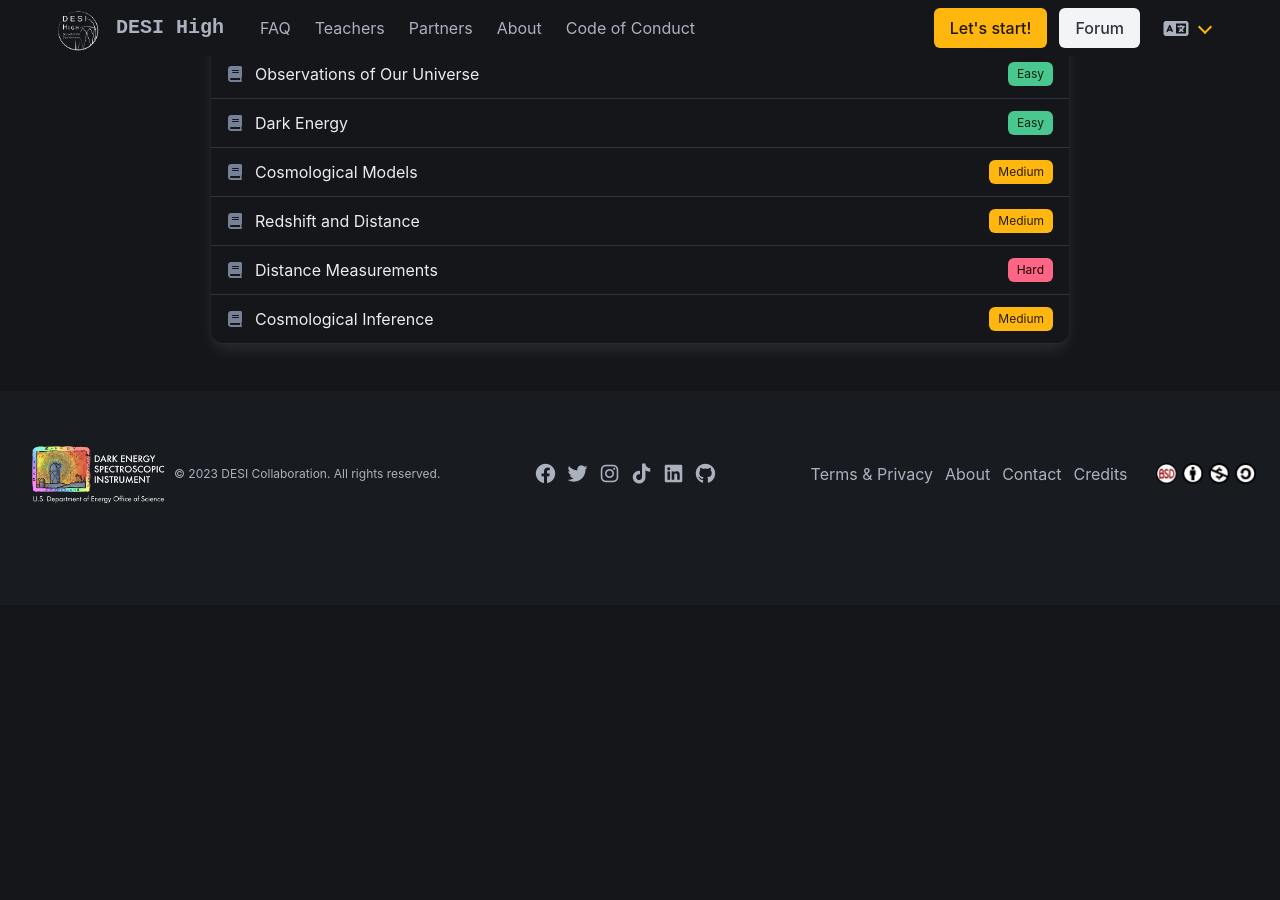
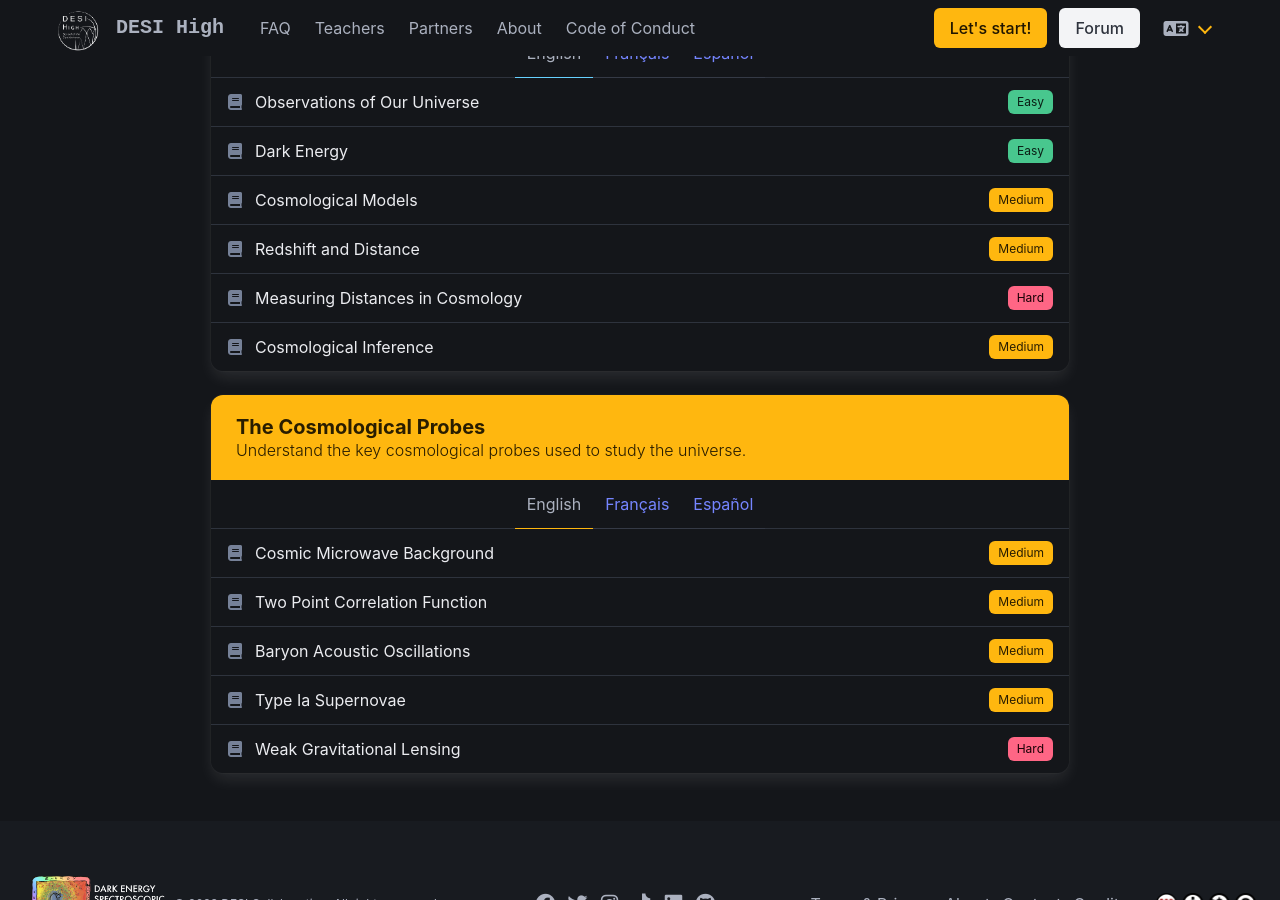
Before and after one commit to DESIHIGH/desihigh.github.io, a Jekyll site: the page built from curriculum.html, in a window 1280 px wide and 900 px high, scrolled down 1898 px. Built offline with Jekyll 4.4.1, drawn with Linux system fonts in a browser that asks for light colours; before the commit the page ends 2503 px from its top, so only the background shows below that; some of the changed text lies outside the part shown.

Commit message:
Update curriculums w/ main links

```diff
--- a/_data/curriculums/curriculums.yml
+++ b/_data/curriculums/curriculums.yml
@@ -18,7 +18,7 @@
     - tag: Introduction to Python
       icon: fa-solid fa-wrench
       level: Easy
-    - tag: Introduction to Numpy
+    - tag: Introduction to Python Packages
       icon: fa-solid fa-wrench
       level: Easy
     - tag: Python Cheatsheet
@@ -42,7 +42,22 @@
       level: Medium
     - tag: Redshift and Distance
       level: Medium
-    - tag: Distance Measurements
+    - tag: Measuring Distances in Cosmology
       level: Hard
     - tag: Cosmological Inference
       level: Medium
+
+- name: The Cosmological Probes
+  excerpt: "Understand the key cosmological probes used to study the universe."
+  color: "is-warning"
+  files:
+    - tag: Cosmic Microwave Background
+      level: Medium
+    - tag: Two Point Correlation Function
+      level: Medium
+    - tag: Baryon Acoustic Oscillations
+      level: Medium
+    - tag: Type Ia Supernovae
+      level: Medium
+    - tag: Weak Gravitational Lensing
+      level: Hard
--- a/_data/curriculums/files.yaml
+++ b/_data/curriculums/files.yaml
@@ -1,45 +1,48 @@
+# Code 101
 Introduction to Python:
   en:
     name: Introduction to Python
     url:
-      github: https://github.com/DESIHIGH/desihigh/blob/minimal/notebooks/English/PythonTutorial.ipynb
-      open: https://mybinder.org/v2/gh/DESIHIGH/desihigh/minimal?urlpath=tree/notebooks/English/PythonTutorial.ipynb
+      github: https://github.com/DESIHIGH/desihigh/tree/main/notebooks/English/PythonTutorial.ipynb
+      open: https://mybinder.org/v2/gh/DESIHIGH/desihigh/main?urlpath=tree/notebooks/English/PythonTutorial.ipynb
 
-Introduction to Numpy:
+Introduction to Python Packages:
   en:
-    name: Introduction to Numpy
+    name: Introduction to Python Packages
     url:
+      github: https://github.com/DESIHIGH/desihigh/tree/main/notebooks/English/PythonPackages.ipynb
+      open: https://mybinder.org/v2/gh/DESIHIGH/desihigh/main?urlpath=tree/notebooks/English/PythonPackages.ipynb
 
 Python Cheatsheet:
   en:
     name: Python Cheatsheet
     url:
-      github: https://github.com/DESIHIGH/desihigh/tree/minimal/notebooks/English/cheatsheets/Python.pdf
-      open: https://docs.google.com/viewer?url=https://github.com/DESIHIGH/desihigh/raw/minimal/notebooks/English/cheatsheets/Python.pdf
+      github: https://github.com/DESIHIGH/desihigh/tree/main/notebooks/English/cheatsheets/Python.pdf
+      open: https://docs.google.com/viewer?url=https://github.com/DESIHIGH/desihigh/raw/main/notebooks/English/cheatsheets/Python.pdf
   fr:
     name: Cheatsheet Python
     url:
-      github: https://github.com/DESIHIGH/desihigh/tree/minimal/notebooks/French/cheatsheets/Python.pdf
-      open: https://docs.google.com/viewer?url=https://github.com/DESIHIGH/desihigh/raw/minimal/notebooks/French/cheatsheets/Python.pdf
+      github: https://github.com/DESIHIGH/desihigh/tree/main/notebooks/French/cheatsheets/Python.pdf
+      open: https://docs.google.com/viewer?url=https://github.com/DESIHIGH/desihigh/raw/main/notebooks/French/cheatsheets/Python.pdf
 
 Numpy Cheatsheet:
   en:
     name: Numpy Cheatsheet
     url:
-      github: https://github.com/DESIHIGH/desihigh/tree/minimal/notebooks/English/cheatsheets/Numpy.pdf
-      open: https://docs.google.com/viewer?url=https://github.com/DESIHIGH/desihigh/raw/minimal/notebooks/English/cheatsheets/Numpy.pdf
+      github: https://github.com/DESIHIGH/desihigh/tree/main/notebooks/English/cheatsheets/Numpy.pdf
+      open: https://docs.google.com/viewer?url=https://github.com/DESIHIGH/desihigh/raw/main/notebooks/English/cheatsheets/Numpy.pdf
   fr:
     name: Cheatsheet Numpy
     url:
-      github: https://github.com/DESIHIGH/desihigh/tree/minimal/notebooks/French/cheatsheets/Numpy.pdf
-      open: https://docs.google.com/viewer?url=https://github.com/DESIHIGH/desihigh/raw/minimal/notebooks/French/cheatsheets/Numpy.pdf
+      github: https://github.com/DESIHIGH/desihigh/tree/main/notebooks/French/cheatsheets/Numpy.pdf
+      open: https://docs.google.com/viewer?url=https://github.com/DESIHIGH/desihigh/raw/main/notebooks/French/cheatsheets/Numpy.pdf
 
 Jupyter Cheatsheet:
   en:
     name: Jupyter Cheatsheet
     url:
-      github: https://github.com/DESIHIGH/desihigh/tree/minimal/notebooks/English/cheatsheets/Jupyter.pdf
-      open: https://docs.google.com/viewer?url=https://github.com/DESIHIGH/desihigh/raw/minimal/notebooks/English/cheatsheets/Jupyter.pdf
+      github: https://github.com/DESIHIGH/desihigh/tree/main/notebooks/English/cheatsheets/Jupyter.pdf
+      open: https://docs.google.com/viewer?url=https://github.com/DESIHIGH/desihigh/raw/main/notebooks/English/cheatsheets/Jupyter.pdf
 
 Matplotlib Cheatsheet:
   en:
@@ -49,12 +52,16 @@
   fr:
     name: Cheatsheet Matplotlib
     url:
-      github: https://github.com/DESIHIGH/desihigh/raw/minimal/notebooks/French/cheatsheets/Matplotlib.pdf
-      open: https://docs.google.com/viewer?url=https://github.com/DESIHIGH/desihigh/raw/minimal/notebooks/French/cheatsheets/Matplotlib.pdf
+      github: https://github.com/DESIHIGH/desihigh/raw/main/notebooks/French/cheatsheets/Matplotlib.pdf
+      open: https://docs.google.com/viewer?url=https://github.com/DESIHIGH/desihigh/raw/main/notebooks/French/cheatsheets/Matplotlib.pdf
 
+# Introduction to DESI
 DESI Survey Overview:
   en:
     name: DESI Survey Overview
+    url:
+      github: https://github.com/DESIHIGH/desihigh/tree/main/notebooks/English/DESI_SurveyOverview.ipynb
+      open: https://mybinder.org/v2/gh/DESIHIGH/desihigh/main?urlpath=tree/notebooks/English/DESI_SurveyOverview.ipynb
 
 Galaxy Spectra:
   en:
@@ -63,35 +70,71 @@
 Redshift and Distance:
   en:
     name: Redshift and Distance
+    url:
+      github: https://github.com/DESIHIGH/desihigh/tree/main/notebooks/English/RedshiftAndDistances.ipynb
+      open: https://mybinder.org/v2/gh/DESIHIGH/desihigh/main?urlpath=tree/notebooks/English/RedshiftAndDistances.ipynb
 
 Mapping the Universe:
   en:
     name: Mapping the Universe
+    url:
+      github: https://github.com/DESIHIGH/desihigh/tree/main/notebooks/English/MappingTheUniverse.ipynb
+      open: https://mybinder.org/v2/gh/DESIHIGH/desihigh/main?urlpath=tree/notebooks/English/MappingTheUniverse.ipynb
+
+# Cosmology Crash Course
+Observations of Our Universe:
+  en:
+    name: Observations of Our Universe
+    url:
 
 Dark Energy:
   en:
     name: Dark Energy
-
-Observations of Our Universe:
-  en:
-    name: Observations of Our Universe
+    url:
 
 Cosmological Models:
   en:
     name: Cosmological Models
     url:
 
-
-Distance Measurements:
+Measuring Distances in Cosmology:
   en:
-    name: Distance Measurements
+    name: Measuring Distances in Cosmology
     url:
-      github: https://github.com/DESIHIGH/desihigh/blob/minimal/notebooks/English/DistanceMeasures.ipynb
-      open: https://mybinder.org/v2/gh/DESIHIGH/desihigh/minimal?urlpath=tree/notebooks/English/DistanceMeasures.ipynb
+      github: https://github.com/DESIHIGH/desihigh/tree/main/notebooks/English/DistanceMeasures.ipynb
+      open: https://mybinder.org/v2/gh/DESIHIGH/desihigh/main?urlpath=tree/notebooks/English/DistanceMeasures.ipynb
 
 Cosmological Inference:
   en:
     name: Cosmological Inference
     url:
-      github: https://github.com/DESIHIGH/desihigh/blob/minimal/notebooks/English/CosmologicalInference.ipynb
-      open: https://mybinder.org/v2/gh/DESIHIGH/desihigh/minimal?urlpath=tree/notebooks/English/CosmologicalInference.ipynb
+      github: https://github.com/DESIHIGH/desihigh/tree/main/notebooks/English/CosmologicalInference.ipynb
+      open: https://mybinder.org/v2/gh/DESIHIGH/desihigh/main?urlpath=tree/notebooks/English/CosmologicalInference.ipynb
+
+# Cosmological Probes
+Cosmic Microwave Background:
+  en:
+    name: Cosmic Microwave Background
+    url:
+
+Two Point Correlation Function:
+  en:
+    name: Two Point Correlation Function
+    url:
+      github: https://github.com/DESIHIGH/desihigh/tree/main/notebooks/English/CorrelationFunction.ipynb
+      open: https://mybinder.org/v2/gh/DESIHIGH/desihigh/main?urlpath=tree/notebooks/English/CorrelationFunction.ipynb
+
+Baryon Acoustic Oscillations:
+  en:
+    name: Baryon Acoustic Oscillations
+    url:
+
+Type Ia Supernovae:
+  en:
+    name: Type Ia Supernovae
+    url:
+
+Weak Gravitational Lensing:
+  en:
+    name: Weak Gravitational Lensing
+    url:
```
